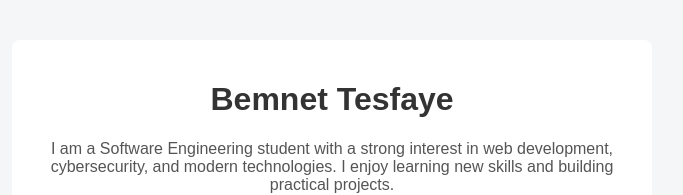
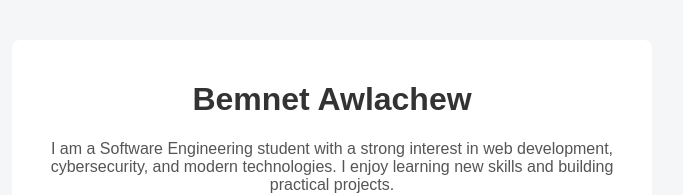
Before and after one commit to Bemnet-Awle/Mini-HTML-Project, a plain HTML site: page index.html in a window 1280 px wide. Shown: the top 195 px of the page, without its empty margins (308-991 px from the left). Drawn offline with Linux system fonts and the light colour scheme.

Commit message:
Add files via upload

```diff
--- a/index.html
+++ b/index.html
@@ -74,7 +74,7 @@
 <div class="container">
 
     <!-- 1. Heading -->
-    <h1>Bemnet Tesfaye</h1>
+    <h1>Bemnet Awlachew</h1>
 
     <!-- 2. Short Bio -->
     <p>
```
